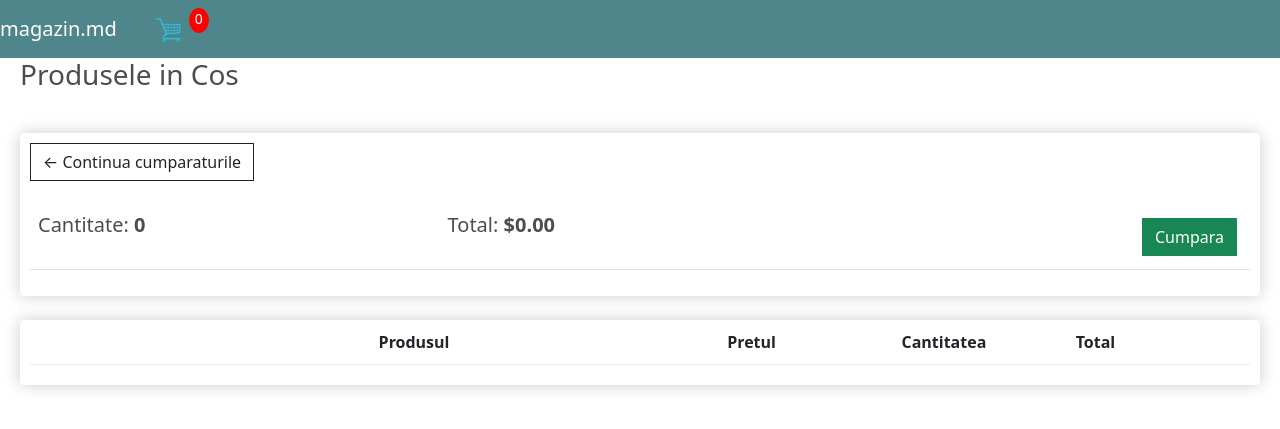
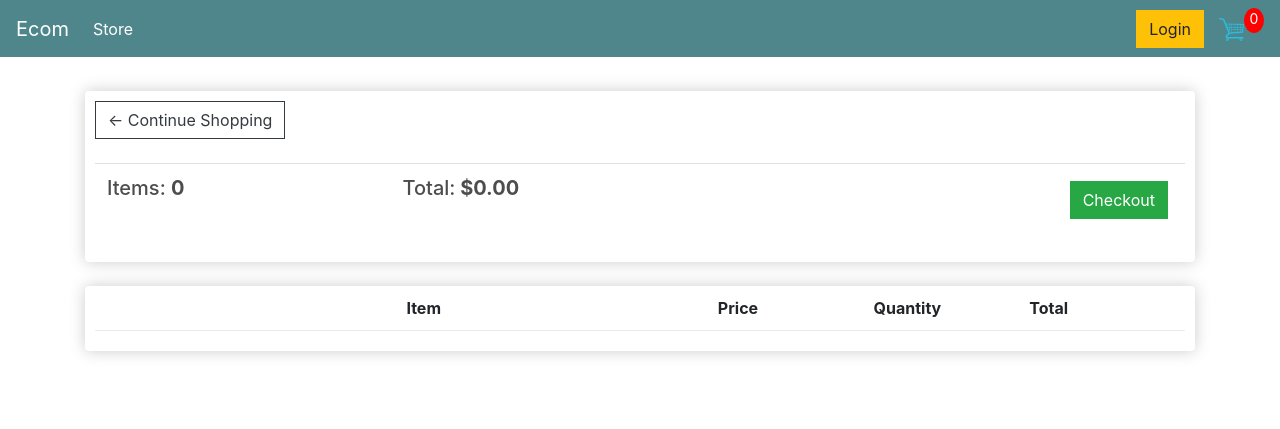
Before and after one commit to BalaurZmeu/DjangoShop, a Django app: page /cart/ in a window 1280 px wide. Shown: the top 429 px of the page. Run offline with Django 5.2, Linux system fonts and the light colour scheme; lists and menus that the app fills with data are empty; some libraries are stand-ins or nearby versions.

Commit message:
Changed everything back

```diff
--- a/django_shop/store/templates/main.html
+++ /dev/null
@@ -1,50 +0,0 @@
-<!DOCTYPE html>
-<html>
-<head>
-
-{% block title %}
-  <title></title>
-{% endblock %}
-
-  <link href="https://cdn.jsdelivr.net/npm/bootstrap@5.3.3/dist/css/bootstrap.min.css"
-        rel="stylesheet" integrity="sha384-QWTKZyjpPEjISv5WaRU9OFeRpok6YctnYmDr5pNlyT2bRjXh0JMhjY6hW+ALEwIH" crossorigin="anonymous">
-
-  {% load static %}
-  <link rel="stylesheet" href="{% static 'css/main.css' %}">
-  <link rel="icon" href="{% static 'images/favicon.png' %}" />
-
-  <meta name="viewport" content="width=device-width, initial-scale=1, maximum-scale=1, minimum-scale=1">
-
-</head>
-
-<body>
-
-<nav class="navbar navbar-expand-lg navbar-dark bg-dark">
-  <a class="navbar-brand" href="{% url 'store' %}">magazin.md</a>
-  <button class="navbar-toggler" type="button" data-toggle="collapse" data-target="#navbarSupportedContent"
-          aria-controls="navbarSupportedContent" aria-expanded="false" aria-label="Toggle navigation">
-    <span class="navbar-toggler-icon"></span>
-  </button>
-
-  <div class="collapse navbar-collapse" id="navbarSupportedContent">
-    <ul class="navbar-nav mr-auto">
-      <li class="nav-item active">
-        <a class="nav-link" href="{% url 'cart' %}">
-          <img id="cart-icon" src="{% static 'images/cart.png' %}" width="26">
-        </a>
-      </li>
-      <span style="color: white;" id="cart-total">0</span>
-    </ul>
-  </div>
-</nav>
-
-  <div class="content">
-    {% block content %}
-    {% endblock %}
-  </div>
-
-  <script src="https://cdn.jsdelivr.net/npm/bootstrap@5.3.3/dist/js/bootstrap.bundle.min.js"
-          integrity="sha384-YvpcrYf0tY3lHB60NNkmXc5s9fDVZLESaAA55NDzOxhy9GkcIdslK1eN7N6jIeHz" crossorigin="anonymous"></script>
-
-</body>
-</html>
--- a/django_shop/store/templates/store/cart.html
+++ b/django_shop/store/templates/store/cart.html
@@ -1,75 +1,52 @@
-{% extends "main.html" %}
-
+{% extends 'store/main.html' %}
 {% load static %}
-
-{% block title %}
-  <title>Produsele in Cos</title>
-{% endblock %}
-
 {% block content %}
-  <h3>Produsele in Cos</h3><br>
 	<div class="row">
 		<div class="col-lg-12">
+			<div class="box-element">
 
-
-      <div class="box-element">
-        <a class="btn btn-outline-dark" href="{% url 'store' %}">
-          &#x2190; Continua cumparaturile
-        </a>
+				<a  class="btn btn-outline-dark" href="{% url 'store' %}">&#x2190; Continue Shopping</a>
 
 				<br>
 				<br>
 				<table class="table">
 					<tr>
-            <th><h5>Cantitate: <strong>
-              {{ order.get_cart_items }}
-            </strong></h5></th>
-            <th><h5>Total: <strong>
-              ${{ order.get_cart_total|floatformat:2 }}
-            </strong></h5></th>
+						<th><h5>Items: <strong>{{order.get_cart_items}}</strong></h5></th>
+						<th><h5>Total:<strong> ${{order.get_cart_total|floatformat:2}}</strong></h5></th>
 						<th>
-              <a class="btn btn-success"
-                href="{% url 'checkout' %}">
-                Cumpara
-              </a>
+							<a  style="float:right; margin:5px;" class="btn btn-success" href="{% url 'checkout' %}">Checkout</a>
 						</th>
 					</tr>
 				</table>
+
 			</div>
 
-
 			<br>
-
-
 			<div class="box-element">
 				<div class="cart-row">
-          <div style="flex:2;"></div>
-          <div style="flex:2;"><strong>Produsul</strong></div>
-          <div style="flex:1;"><strong>Pretul</strong></div>
-          <div style="flex:1;"><strong>Cantitatea</strong></div>
-          <div style="flex:1;"><strong>Total</strong></div>
+					<div style="flex:2"></div>
+					<div style="flex:2"><strong>Item</strong></div>
+					<div style="flex:1"><strong>Price</strong></div>
+					<div style="flex:1"><strong>Quantity</strong></div>
+					<div style="flex:1"><strong>Total</strong></div>
 				</div>
 				{% for item in items %}
 				<div class="cart-row">
-          <div style="flex:2;"><img class="row-image"
-            src="{{ item.product.imageURL }}"></div>
-          <div style="flex:2;">{{ item.product.name }}</div>
-          <div style="flex:1;">${{ item.product.price|floatformat:2 }}</div>
-          <div style="flex:1;">
-            <div class="quantity">{{ item.quantity }}</div>
+					<div style="flex:2"><img class="row-image" src="{{item.product.imageURL}}"></div>
+					<div style="flex:2"><p>{{item.product.name}}</p></div>
+					<div style="flex:1"><p>${{item.product.price|floatformat:2}}</p></div>
+					<div style="flex:1">
+						<p class="quantity">{{item.quantity}}</p>
 						<div class="quantity">
-              <img class="chg-quantity"
-                src="{% static 'images/up.png' %}">
-              <img class="chg-quantity"
-                src="{% static 'images/dn.png' %}">
+							<img data-product="{{item.product.id}}" data-action="add" class="chg-quantity update-cart" src="{% static  'images/arrow-up.png' %}">
+
+							<img data-product="{{item.product.id}}" data-action="remove" class="chg-quantity update-cart" src="{% static  'images/arrow-down.png' %}">
 						</div>
 					</div>
-          <div style="flex:1;">${{ item.get_total|floatformat:2 }}</div>
+					<div style="flex:1"><p>${{item.get_total|floatformat:2}}</p></div>
 				</div>
 				{% endfor %}
 			</div>
-
-
 		</div>
 	</div>
-{% endblock %}
+{% endblock content %}
--- /dev/null
+++ b/django_shop/store/templates/store/main.html
@@ -0,0 +1,108 @@
+<!DOCTYPE html>
+{% load static %}
+<html>
+<head>
+	<title>Ecom</title>
+
+	<meta name="viewport" content="width=device-width, initial-scale=1, maximum-scale=1, minimum-scale=1" />
+
+	<link rel="stylesheet" href="https://stackpath.bootstrapcdn.com/bootstrap/4.4.1/css/bootstrap.min.css" integrity="sha384-Vkoo8x4CGsO3+Hhxv8T/Q5PaXtkKtu6ug5TOeNV6gBiFeWPGFN9MuhOf23Q9Ifjh" crossorigin="anonymous">
+
+	<link rel="stylesheet" type="text/css" href="{% static 'css/main.css' %}">
+
+	<script type="text/javascript">
+		var user = '{{request.user}}'
+
+		function getToken(name) {
+		    var cookieValue = null;
+		    if (document.cookie && document.cookie !== '') {
+		        var cookies = document.cookie.split(';');
+		        for (var i = 0; i < cookies.length; i++) {
+		            var cookie = cookies[i].trim();
+		            // Does this cookie string begin with the name we want?
+		            if (cookie.substring(0, name.length + 1) === (name + '=')) {
+		                cookieValue = decodeURIComponent(cookie.substring(name.length + 1));
+		                break;
+		            }
+		        }
+		    }
+		    return cookieValue;
+		}
+		var csrftoken = getToken('csrftoken')
+
+		function getCookie(name) {
+		    // Split cookie string and get all individual name=value pairs in an array
+		    var cookieArr = document.cookie.split(";");
+
+		    // Loop through the array elements
+		    for(var i = 0; i < cookieArr.length; i++) {
+		        var cookiePair = cookieArr[i].split("=");
+
+		        /* Removing whitespace at the beginning of the cookie name
+		        and compare it with the given string */
+		        if(name == cookiePair[0].trim()) {
+		            // Decode the cookie value and return
+		            return decodeURIComponent(cookiePair[1]);
+		        }
+		    }
+
+		    // Return null if not found
+		    return null;
+		}
+		var cart = JSON.parse(getCookie('cart'))
+
+		if (cart == undefined){
+			cart = {}
+			console.log('Cart Created!', cart)
+			document.cookie ='cart=' + JSON.stringify(cart) + ";domain=;path=/"
+		}
+		console.log('Cart:', cart)
+
+	</script>
+
+</head>
+<body>
+
+	<nav class="navbar navbar-expand-lg navbar-dark bg-dark">
+	  <a class="navbar-brand" href="{% url 'store' %}">Ecom</a>
+	  <button class="navbar-toggler" type="button" data-toggle="collapse" data-target="#navbarSupportedContent" aria-controls="navbarSupportedContent" aria-expanded="false" aria-label="Toggle navigation">
+	    <span class="navbar-toggler-icon"></span>
+	  </button>
+
+	  <div class="collapse navbar-collapse" id="navbarSupportedContent">
+	    <ul class="navbar-nav mr-auto">
+	      <li class="nav-item active">
+	        <a class="nav-link" href="{% url 'store' %}">Store <span class="sr-only">(current)</span></a>
+	      </li>
+
+	    </ul>
+	    <div class="form-inline my-2 my-lg-0">
+	     	<a href="#"class="btn btn-warning">Login</a>
+
+	     	<a href="{% url 'cart' %}">
+	    		<img  id="cart-icon" src="{% static 'images/cart.png' %}">
+	    	</a>
+	    	<p id="cart-total">{{cartItems}}</p>
+
+	    </div>
+	  </div>
+	</nav>
+
+     <div class="container">
+            <br>
+            {% block content %}
+
+
+            {% endblock content %}
+         </div>
+
+
+	<script src="https://code.jquery.com/jquery-3.4.1.slim.min.js" integrity="sha384-J6qa4849blE2+poT4WnyKhv5vZF5SrPo0iEjwBvKU7imGFAV0wwj1yYfoRSJoZ+n" crossorigin="anonymous"></script>
+
+	<script src="https://cdn.jsdelivr.net/npm/popper.js@1.16.0/dist/umd/popper.min.js" integrity="sha384-Q6E9RHvbIyZFJoft+2mJbHaEWldlvI9IOYy5n3zV9zzTtmI3UksdQRVvoxMfooAo" crossorigin="anonymous"></script>
+
+	<script src="https://stackpath.bootstrapcdn.com/bootstrap/4.4.1/js/bootstrap.min.js" integrity="sha384-wfSDF2E50Y2D1uUdj0O3uMBJnjuUD4Ih7YwaYd1iqfktj0Uod8GCExl3Og8ifwB6" crossorigin="anonymous"></script>
+
+	<script type="text/javascript" src="{% static 'js/cart.js' %}"></script>
+</body>
+</html>
--- a/django_shop/store/urls.py
+++ b/django_shop/store/urls.py
@@ -1,9 +1,12 @@
 from django.urls import path
-from .views import *
+from . import views
 
 urlpatterns = [
-    path('', store, name="store"),
-    path('cart/', cart, name="cart"),
-    path('checkout/', checkout, name="checkout"),
-    path('add_to_cart/<int:product_id>/', add_to_cart, name="add_to_cart"),
+    # Leave as empty string for base url
+    path('', views.store, name="store"),
+    path('cart/', views.cart, name="cart"),
+    path('checkout/', views.checkout, name="checkout"),
+
+    path('update_item/', views.updateItem, name="update_item"),
+    path('process_order/', views.processOrder, name="process_order"),
 ]
--- a/django_shop/store/views.py
+++ b/django_shop/store/views.py
@@ -1,67 +1,96 @@
-from django.shortcuts import render, redirect
+from django.shortcuts import render
+from django.http import JsonResponse
+import json
+import datetime
 from .models import *
+from .utils import cookieCart, cartData, guestOrder
+
 
 def store(request):
+    data = cartData(request)
+
+    cartItems = data['cartItems']
+    order = data['order']
+    items = data['items']
+
     products = Product.objects.all()
-    context = {'products': products}
+    context = {'products': products, 'cartItems': cartItems}
     return render(request, 'store/store.html', context)
 
+
 def cart(request):
-    order_id = request.session.get('order', None)
-    if order_id is None:
-        items = []
-        order = {
-            'get_cart_total': 0,
-            'get_cart_items': 0,
-        }
-    else:
-        order = Order.objects.get(id=order_id)
-        items = order.orderitem_set.all()
-        order = {
-            'get_cart_total': order.get_cart_total,
-            'get_cart_items': order.get_cart_items,
-        }
+    data = cartData(request)
 
-    context = {
-        'items': items,
-        'order': order,
-    }
+    cartItems = data['cartItems']
+    order = data['order']
+    items = data['items']
+
+    context = {'items': items, 'order': order, 'cartItems': cartItems}
     return render(request, 'store/cart.html', context)
 
-def add_to_cart(request, product_id):
-    product = Product.objects.get(id=product_id)
-    order_id = request.session.get('order', None)
-
-    if order_id is None:
-        order = Order.objects.create(complete=False)
-        request.session['order'] = order.id
-    else:
-        order = Order.objects.get(id=order_id)
-
-    order_item, created = OrderItem.objects.get_or_create(order=order, product=product)
-    order_item.quantity += 1
-    order_item.save()
-
-    return redirect('store')
 
 def checkout(request):
-    order_id = request.session.get('order', None)
-    if order_id is None:
-        items = []
-        order = {
-            'get_cart_total': 0,
-            'get_cart_items': 0,
-        }
+    data = cartData(request)
+
+    cartItems = data['cartItems']
+    order = data['order']
+    items = data['items']
+
+    context = {'items': items, 'order': order, 'cartItems': cartItems}
+    return render(request, 'store/checkout.html', context)
+
+
+def updateItem(request):
+    data = json.loads(request.body)
+    productId = data['productId']
+    action = data['action']
+    print('Action:', action)
+    print('Product:', productId)
+
+    customer = request.user.customer
+    product = Product.objects.get(id=productId)
+    order, created = Order.objects.get_or_create(customer=customer, complete=False)
+
+    orderItem, created = OrderItem.objects.get_or_create(order=order, product=product)
+
+    if action == 'add':
+        orderItem.quantity = (orderItem.quantity + 1)
+    elif action == 'remove':
+        orderItem.quantity = (orderItem.quantity - 1)
+
+    orderItem.save()
+
+    if orderItem.quantity <= 0:
+        orderItem.delete()
+
+    return JsonResponse('Item was added', safe=False)
+
+
+def processOrder(request):
+    transaction_id = datetime.datetime.now().timestamp()
+    data = json.loads(request.body)
+
+    if request.user.is_authenticated:
+        customer = request.user.customer
+        order, created = Order.objects.get_or_create(customer=customer, complete=False)
     else:
-        order = Order.objects.get(id=order_id)
-        items = order.orderitem_set.all()
-        order = {
-            'get_cart_total': order.get_cart_total,
-            'get_cart_items': order.get_cart_items,
-        }
+        customer, order = guestOrder(request, data)
 
-    context = {
-        'items': items,
-        'order': order,
-    }
-    return render(request, 'store/checkout.html', context)
+    total = float(data['form']['total'])
+    order.transaction_id = transaction_id
+
+    if total == order.get_cart_total:
+        order.complete = True
+    order.save()
+
+    if order.shipping is True:
+        ShippingAddress.objects.create(
+            customer=customer,
+            order=order,
+            address=data['shipping']['address'],
+            city=data['shipping']['city'],
+            state=data['shipping']['state'],
+            zipcode=data['shipping']['zipcode'],
+        )
+
+    return JsonResponse('Payment submitted..', safe=False)
```
Also changed, not shown: django_shop/store/models.py (+26 -9 lines), django_shop/store/templates/store/store.html (+12 -23 lines), django_shop/store/utils.py (added, +82 -0 lines), django_shop/db.sqlite3. Lines whose indentation alone changed are shown as unchanged.
